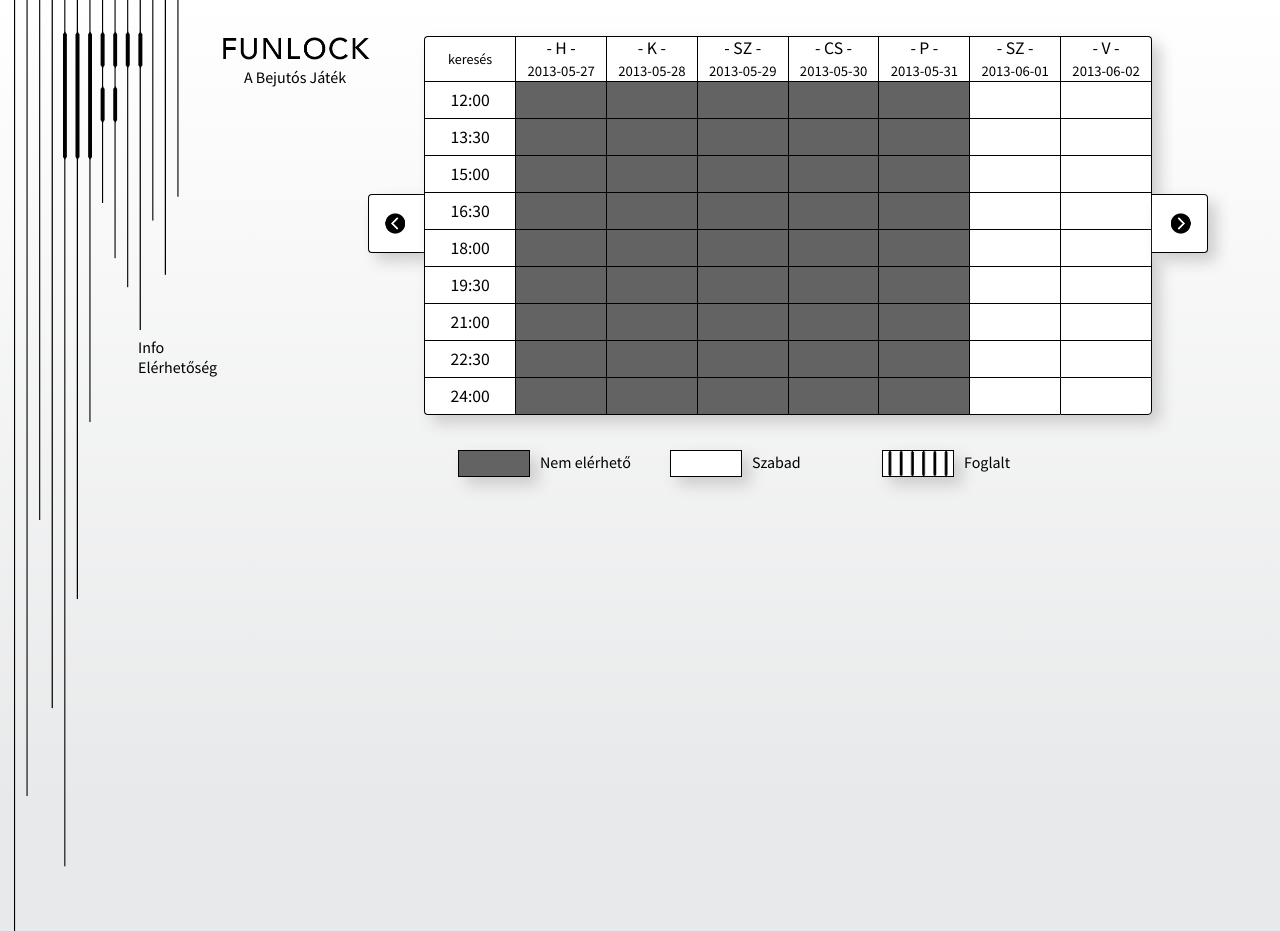
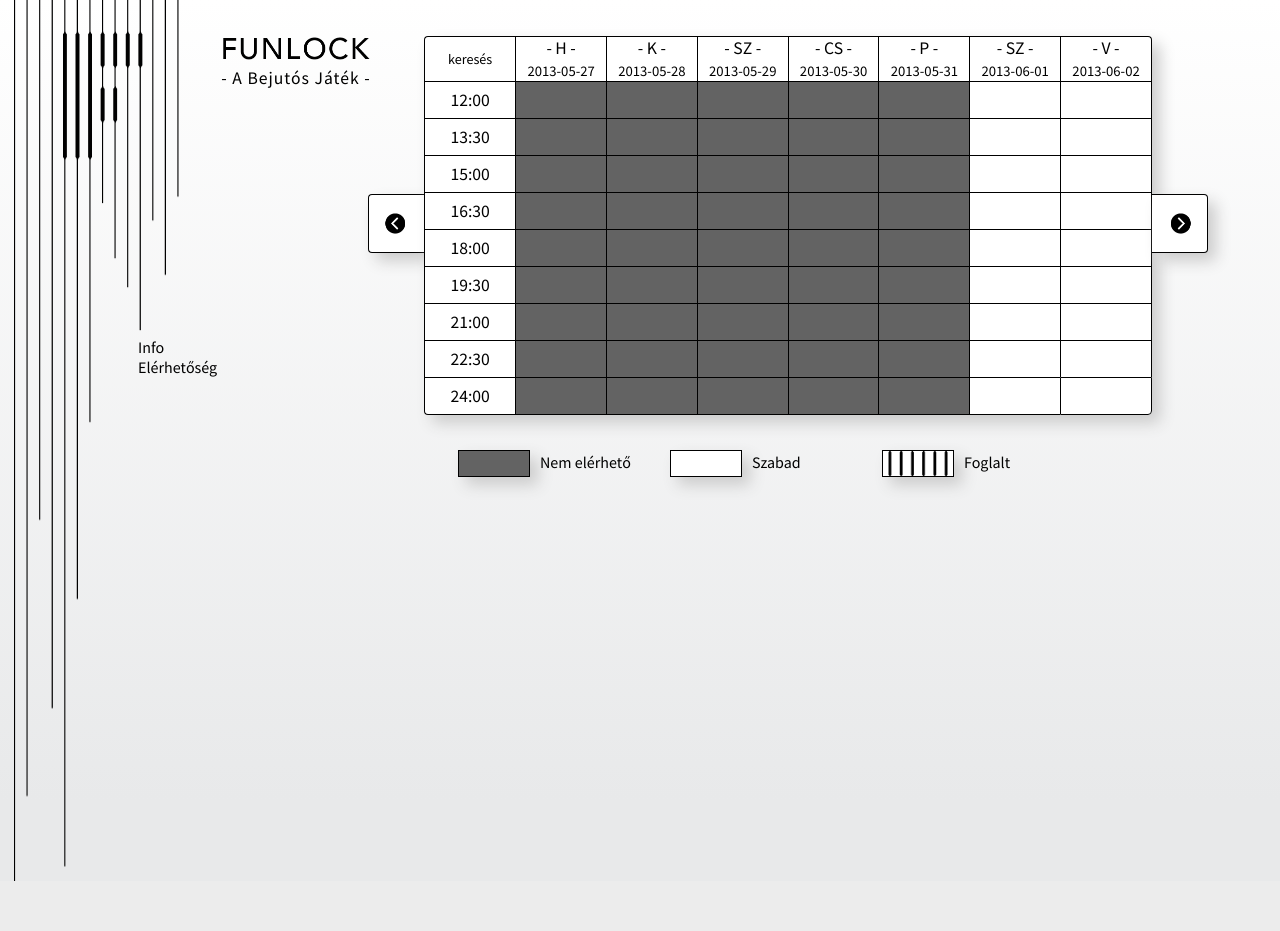
Before and after one commit to tzsiga/funlock, a CodeIgniter app: page /index.php/booking in a window 1280 px wide; the page is wider, and only the part inside the window is pictured. After the commit the page ends 881 px from the top of that part, so only its background shows below. Run offline with CodeIgniter, Linux system fonts and the light colour scheme; data comes from the database, SQL or seed files in the repository.

Commit message:
booking filter started, UI fixes

```diff
--- a/application/controllers/booking.php
+++ b/application/controllers/booking.php
@@ -21,6 +21,17 @@ class Booking extends CI_Controller {
 		return $reserved_dates;
 	}
 
+	private function get_booking_limit() {
+		$query = $this->db->query("SELECT value FROM config WHERE option_name = 'booking_limit'");
+		$result = $query->result();
+
+		return $result[0]->value;
+	}
+
+	private function get_user_booking_num() {
+		// check by IP, read the number of successful booking from session
+	}
+
 	private function generate_booking_code($timestamp) {
 		return strtoupper(strrev(dechex($timestamp)));
 	}
@@ -42,6 +53,7 @@ class Booking extends CI_Controller {
 
 	public function add_appointment() {
 		if ($this->input->is_ajax_request()) {
+
 			$posted = $this->input->post();
 
 			if ($posted) {
--- a/application/views/booking/booking.php
+++ b/application/views/booking/booking.php
@@ -3,7 +3,7 @@
 	<div id="wrapper_content">
 		<div id="navbar">
 			<?= img(array('src' => base_url().'assets/img/main/logo_small.png', 'id' => 'logo_small')) ?>
-			<div id="subtitle">A Bejutós Játék</div>
+			<div id="subtitle">- A Bejutós Játék -</div>
 			<div id="menu">
 				<ul>
 					<li><p id="link_info">Info</p></li>
--- a/assets/css/style.css
+++ b/assets/css/style.css
@@ -271,10 +271,12 @@ body#main_page #wrapper_content #logo_small {
 body#main_page #wrapper_content #subtitle {
   display: inline-block;
   float: right;
-  margin-right: 3px;
+  margin-right: -6px;
   margin-top: -40px;
-  width: 140px;
+  width: 156px;
   text-align: center;
+  font-size: 1.1em;
+  letter-spacing: 1px;
 }
 body#main_page #wrapper_content #legend {
   height: 59px;
@@ -463,13 +465,19 @@ body#main_page #content #booking_details form#booking_form input,
 body#main_page #content #booking_details form#booking_form textarea {
   width: 120px;
   margin-right: 15px;
+  border: 1px solid grey;
+  border-radius: 4px 4px 4px 4px;
+  font-family: 'Source Sans Pro', arial, verdana;
 }
 body#main_page #content #booking_details form#booking_form select {
   width: 124px;
   margin-right: 15px;
+  font-family: 'Source Sans Pro', arial, verdana;
 }
 body#main_page #content #booking_details form#booking_form input[type=submit] {
   float: right;
+  background-color: #DDDDDD;
+  letter-spacing: 1px;
 }
 body#main_page #content #booking_details form#booking_form textarea {
   height: 20px;
@@ -485,7 +493,7 @@ body#main_page #content #booking_details form#booking_form input#house {
   width: 40px;
 }
 body#main_page #content #booking_details form#booking_form label[for=eula] {
-  margin-left: 234px;
+  margin-left: 232px;
 }
 body#main_page #content #booking_details form#booking_form label[for=billing] {
   margin-left: 60px;
--- a/assets/css/style.less
+++ b/assets/css/style.less
@@ -129,10 +129,13 @@ body#main_page {
 		#subtitle {
 			display: inline-block;
 			float: right;
-			margin-right: 3px;
+			margin-right: -6px;
 			margin-top: -40px;
-			width: 140px;
+
+			width: 156px;
 			text-align: center;
+			font-size: 1.1em;
+			letter-spacing: 1px;
 		}
 
 		#legend {
@@ -345,15 +348,21 @@ body#main_page {
 				input, textarea {
 					width: 120px;
 					margin-right: 15px;
+					border: 1px solid grey;
+					border-radius: @rad @rad @rad @rad;
+					font-family: 'Source Sans Pro', arial, verdana;
 				}
 
 				select {
 					width: 124px;
 					margin-right: 15px;
+					font-family: 'Source Sans Pro', arial, verdana;
 				}
 
 				input[type=submit] {
 					float: right;
+					background-color: #DDDDDD;
+					letter-spacing: 1px;
 				}
 
 				textarea {
@@ -373,7 +382,7 @@ body#main_page {
 				}
 
 				label[for=eula] {
-					margin-left: 234px;
+					margin-left: 232px;
 				}
 
 				label[for=billing] {
```
